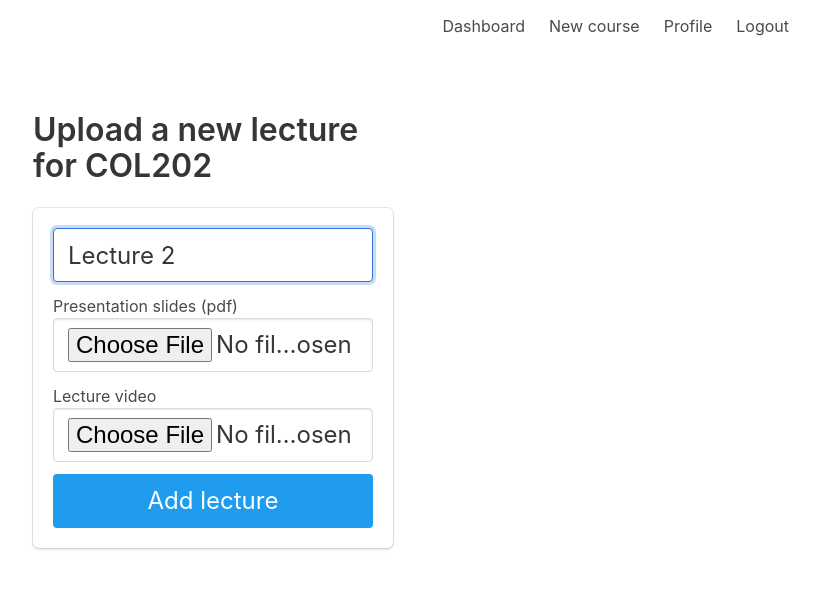
After one commit to chiragmohapatra/Smartslide, a Flask app: a page that uses project/templates/new_lecture.html in a window 1280 px wide. The commit adds this page. Shown: the top 589 px of the page, without its empty margins (427-1247 px from the left). Run offline with Flask 2, Linux system fonts and the light colour scheme; a user stored in the database is signed in; data comes from the database, SQL or seed files in the repository.

Commit message:
Add workflow for uploading new lectures

```diff
--- a/project/__init__.py
+++ b/project/__init__.py
@@ -15,6 +15,7 @@ def create_app():
     app.config['SECRET_KEY'] = 'secret-key-goes-here'
     app.config['SQLALCHEMY_DATABASE_URI'] = 'sqlite:///db.sqlite'
     app.config['SQLALCHEMY_TRACK_MODIFICATIONS'] = False
+    app.config['MAX_CONTENT_PATH'] = 1000000
 
     db.init_app(app)
 
--- a/project/main.py
+++ b/project/main.py
@@ -1,7 +1,9 @@
 from flask import Blueprint, render_template, redirect, url_for, request, flash
 from flask_login import login_required, current_user
+from werkzeug.utils import secure_filename
 from . import db
-from .models import Course, User, User_Course
+from .models import Course, User, User_Course, Lecture
+import os
 
 main = Blueprint('main', __name__)
 
@@ -108,4 +110,54 @@ def course(code):
 
     instructor = User.query.filter_by(id=course.instructor_id).first().name
 
-    return render_template('course_page.html', course=course, instructor=instructor, admin_access=current_user.is_instructor)
+    lectures=Lecture.query.filter_by(course_id=course.id)
+
+    return render_template('course_page.html', course=course, instructor=instructor, admin_access=current_user.is_instructor, lectures=lectures)
+
+@main.route('/course/<code>/newlecture')
+@login_required
+def newlecture(code):
+    course = Course.query.filter_by(code=code).first()
+
+    if not course:
+        return render_template('404.html')
+    if course.instructor_id != current_user.id:
+        return 'Invalid access'
+
+    course_lectures = Lecture.query.filter_by(course_id=course.id)
+    num_lectures = 0
+    for lecture in course_lectures:
+        num_lectures += 1
+
+    return render_template('new_lecture.html', code=code, default_name='Lecture '+str(num_lectures+1))
+
+@main.route('/course/<code>/newlecture', methods=['POST'])
+@login_required
+def newlecture_post(code):
+    course = Course.query.filter_by(code=code).first()
+
+    if not course:
+        return render_template('404.html')
+    if course.instructor_id != current_user.id:
+        return 'Invalid access'
+
+    name = request.form.get('name')
+    ppt = request.files['ppt']
+    video = request.files['video']
+
+    course_lectures = Lecture.query.filter_by(course_id=course.id)
+    num_lectures = 0
+    for lecture in course_lectures:
+        num_lectures += 1
+    lecture_no = num_lectures+1
+
+    ppt.save(os.path.join('files', f'course-{course.id}-lecture-{lecture_no}.pdf'))
+    video.save(os.path.join('files', f'course-{course.id}-lecture-{lecture_no}.mp4'))
+
+    lecture = Lecture(name=name, lecture_no=lecture_no, course_id=course.id)
+    db.session.add(lecture)
+    db.session.commit()
+
+    # Processing here for slides
+
+    return redirect(url_for('main.course', code=code))
--- a/project/models.py
+++ b/project/models.py
@@ -21,13 +21,13 @@ class User_Course(db.Model):
     user_id = db.Column(db.Integer)
     course_id = db.Column(db.Integer)
 
-class lecture(db.Model):
+class Lecture(db.Model):
     id = db.Column(db.Integer, primary_key=True)
     course_id = db.Column(db.Integer)
-    date = db.Column(db.Date)
+    lecture_no = db.Column(db.Integer)
     name = db.Column(db.String(1000))
 
-class slide(db.Model):
+class Slide(db.Model):
     id = db.Column(db.Integer, primary_key=True)
     lecture_id = db.Column(db.Integer)
     slide_no = db.Column(db.Integer)
--- /dev/null
+++ b/project/templates/new_lecture.html
@@ -0,0 +1,39 @@
+{% extends "base.html" %}
+
+{% block content %}
+<div class="column is-4 is-offset-4">
+    <h3 class="title">Upload a new lecture for {{code}}</h3>
+    <div class="box">
+        {% with messages = get_flashed_messages() %}
+        {% if messages %}
+            <div class="notification is-danger">
+                {{ messages[0] }}
+            </div>
+        {% endif %}
+        {% endwith %}
+        <form method="POST" action="/course/{{code}}/newlecture" enctype=multipart/form-data>
+            <div class="field">
+                <div class="control">
+                    <input class="input is-large" type="text" name="name" placeholder="Lecture name" value="{{ default_name }}"autofocus="">
+                </div>
+            </div>
+
+            <div class="field">
+                <div class="control">
+                    <label for="ppt">Presentation slides (pdf)</label>
+                    <input class="input is-large" type="file" id="ppt" name="ppt" autofocus="">
+                </div>
+            </div>
+
+            <div class="field">
+                <div class="control">
+                    <label for="video">Lecture video</label>
+                    <input class="input is-large" type="file" id="video" name="video" autofocus="">
+                </div>
+            </div>
+
+            <button class="button is-block is-info is-large is-fullwidth">Add lecture</button>
+        </form>
+    </div>
+</div>
+{% endblock %}
--- a/reset_db.py
+++ b/reset_db.py
@@ -1,5 +1,6 @@
 import os
-os.remove('project/db.sqlite')
+if os.path.isfile('project/db.sqlite'):
+    os.remove('project/db.sqlite')
 
 from project import db, create_app
 db.create_all(app=create_app())
```
Also changed, not shown: project/templates/course_page.html (+11 -1 lines), project/db.sqlite, 1 other file.
